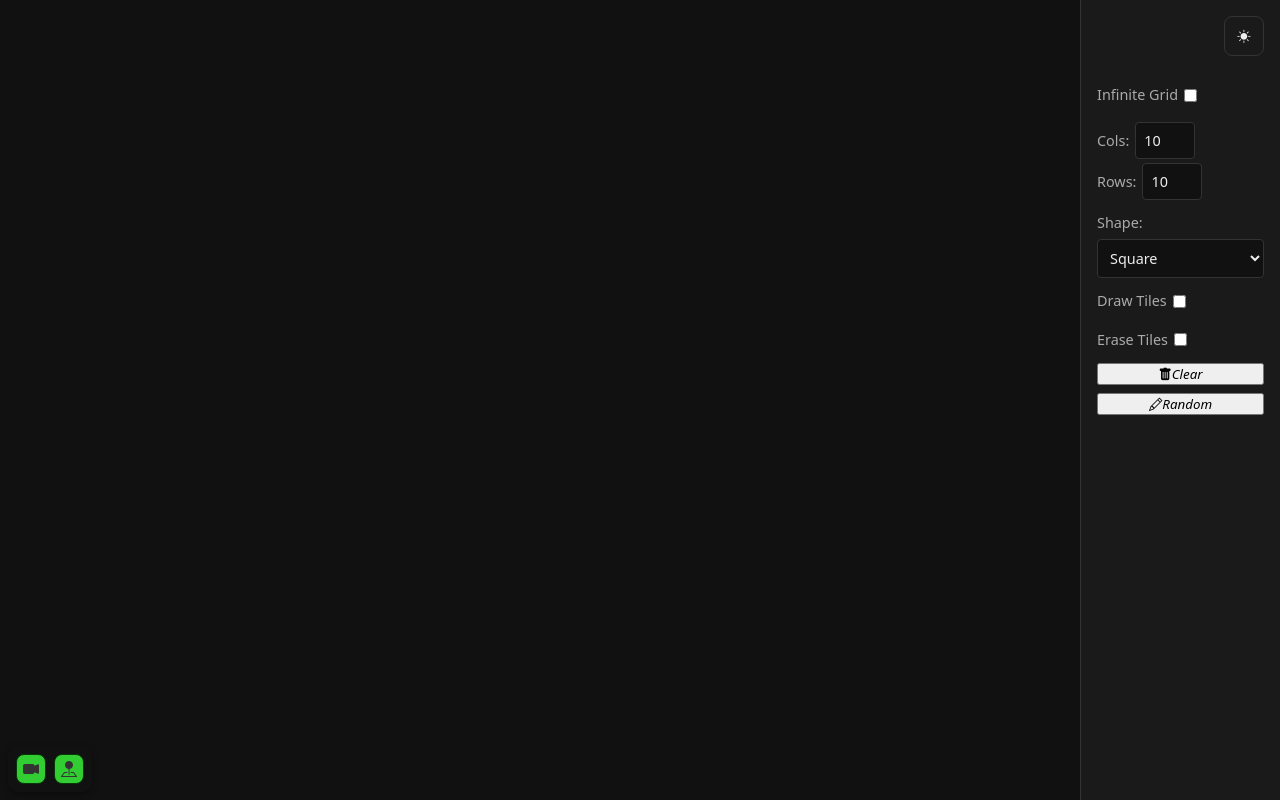
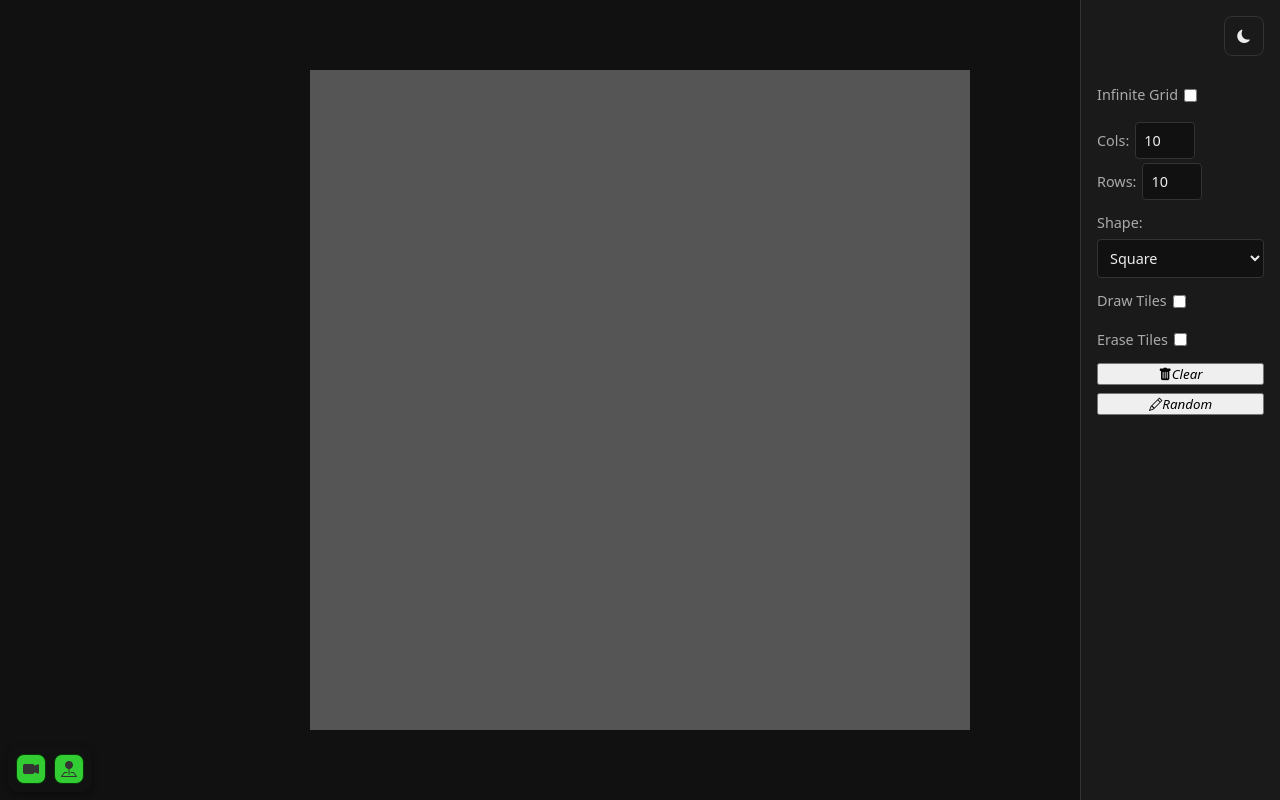
Before and after one commit to abbasmoosajee07/cellular-automata, a plain HTML site: page index.html in a window 1280 px wide. Drawn offline with nearby package versions, Linux system fonts and the light colour scheme; the site is published under a folder, as on GitHub Pages, so addresses that start at the root find nothing.

Commit message:
test fix 2.0

```diff
--- a/index.html
+++ b/index.html
@@ -85,11 +85,11 @@
     </div>
 
 
-    <script src="/scripts/utils.js"></script>
+    <script src="./scripts/utils.js"></script>
 
     <script type = "module">
 
-        import {  AutomataSimulator  } from '/scripts/main.js';
+        import { AutomataSimulator } from './scripts/main.js';
         // Initialize the simulator when the page loads
         document.addEventListener('DOMContentLoaded', () => {
             new AutomataSimulator();
--- a/scripts/main.js
+++ b/scripts/main.js
@@ -1,4 +1,4 @@
-import {  GridManager  } from '/grids/gridManager.js';
+import {  GridManager  } from '../grids/gridManager.js';
 
 class AutomataSimulator{
     docIDs = [
```
Also changed, not shown: grids/gridManager.js (+5 -5 lines).
